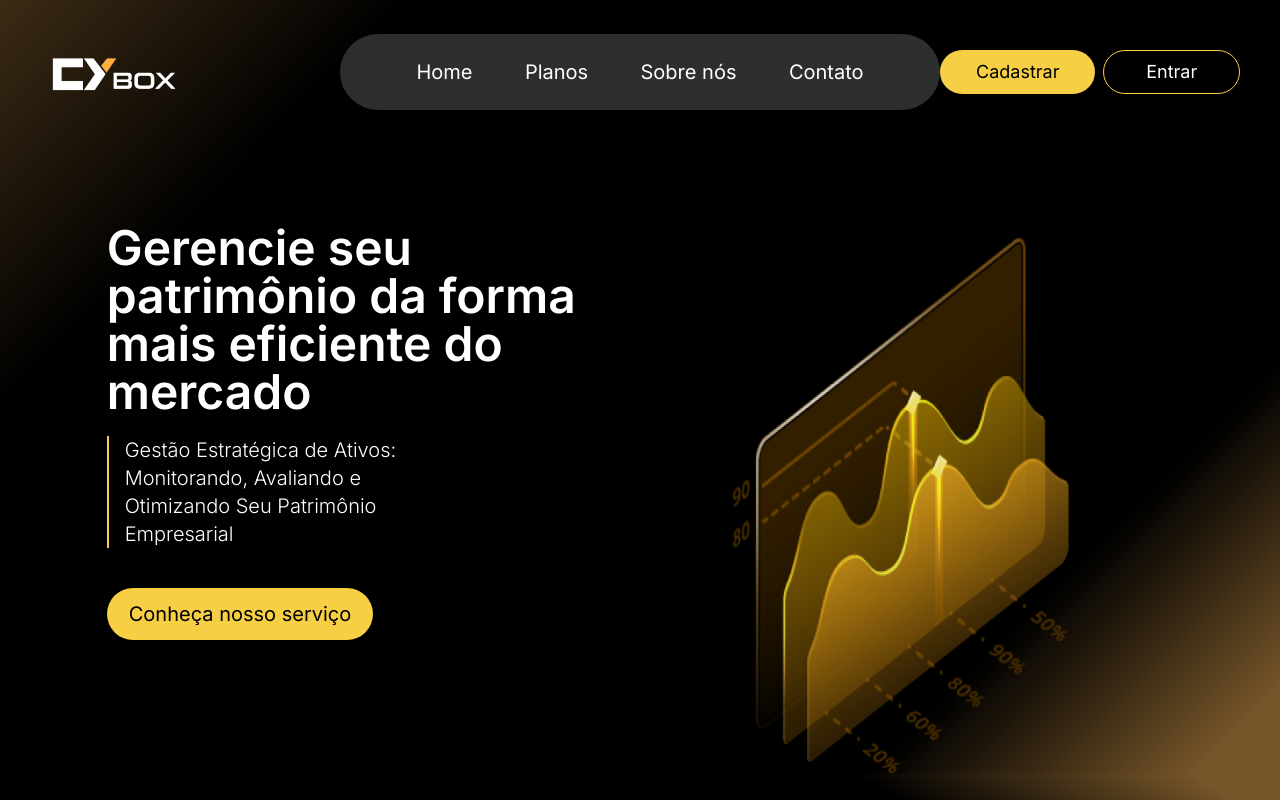
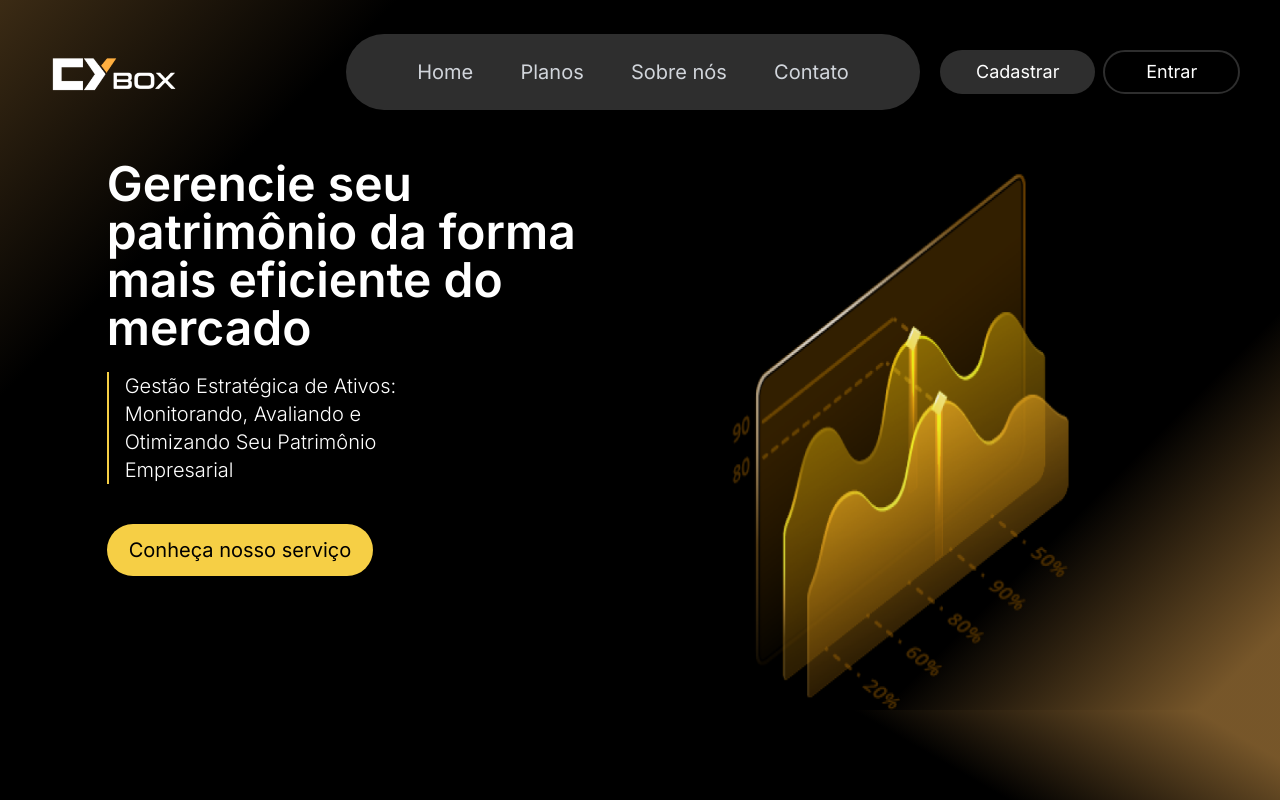
Before and after one commit to GitArthurMarchetti/cybox, a Next.js app: page / in a window 1280 px wide. Shown: the top 800 px of the page. Built offline with nearby package versions, Linux system fonts and the light colour scheme.

Commit message:
Update: scrollbar adicionado

```diff
--- a/package.json
+++ b/package.json
@@ -21,6 +21,7 @@
     "react-dom": "^18",
     "react-icons": "^5.3.0",
     "tailwind-merge": "^2.5.2",
+    "tailwind-scrollbar": "^3.1.0",
     "tailwindcss-animate": "^1.0.7"
   },
   "devDependencies": {
--- a/src/app/components/Navigation/navbar.tsx
+++ b/src/app/components/Navigation/navbar.tsx
@@ -12,22 +12,22 @@ export default function Navbar({ type }: navProps) {
         <>
             {type == "1" ? (
                 <>
-                    <header >
-                        <nav className=' flex items-center w-full justify-between px-10 '>
+                    <header className='fixed top-0 left-0 w-full z-50'>
+                        <nav className=' flex items-center w-full gap-5 px-10 '>
                             <div className='w-[25%]'>
                                 <Image className='w-36' alt='Logo nav' src={logoNav} />
                             </div>
-                            <div className='bg-[#2E2E2E] w-2/4 flex justify-evenly text-xl text-white p-6 rounded-full'>
-                                <a className=' transition- duration-300  hover:font-semibold' href="">Home</a>
-                                <a className=' transition- duration-300  hover:font-semibold' href="">Planos</a>
-                                <a className=' transition- duration-300  hover:font-semibold' href="">Sobre nós</a>
-                                <a className=' transition- duration-300  hover:font-semibold' href="">Contato</a>
+                            <div className='bg-[#2E2E2E] w-2/4 flex justify-evenly text-xl text-gray-300  p-6 rounded-full sm:w-4/8 lg:w-2/8'>
+                                <a className=' transition- duration-300 hover:text-white' href="">Home</a>
+                                <a className=' transition- duration-300 hover:text-white' href="">Planos</a>
+                                <a className=' transition- duration-300 hover:text-white' href="">Sobre nós</a>
+                                <a className=' transition- duration-300 hover:text-white' href="">Contato</a>
                             </div>
                             <div className='w-[25%] flex justify-end gap-2 '>
 
-                                <button className='bg-[#F6CF45] text-black w-40 hover:bg-[#F1fF14] transition-all duration-300 h-11 px-9  text-lg rounded-full'>Cadastrar</button>
+                                <button className='bg-[#2E2E2E] text-white w-40 hover:bg-[#F6CF45] hover:text-black  transition-all duration-300 h-11 px-9  text-lg rounded-full'>Cadastrar</button>
 
-                                <button className='border-[#F6CF45] border-solid text-white border w-40 transition-all  duration-300 hover:bg-[#F1aF45] h-11 px-9  text-lg rounded-full'>Entrar</button>
+                                <button className='border-[#2E2E2E] hover:border-[#F6CF45] border-2 border-solid text-white w-40 transition-all  duration-300 hover:bg-[#F6CF45] hover:text-black h-11 px-9  text-lg rounded-full'>Entrar</button>
                             </div>
                         </nav>
                     </header>
--- a/src/app/globals.css
+++ b/src/app/globals.css
@@ -49,3 +49,25 @@ body {
             rgba(252, 183, 88, 0.47) 96%);
 
 }
+
+/* Personalize a barra de rolagem */
+.scrollbar-thin {
+    scrollbar-width: thin; /* Para Firefox */
+  }
+
+  .scrollbar-thumb-gray-700 {
+    scrollbar-color: #4a4a4a #e0e0e0; /* Para Firefox */
+  }
+
+  ::-webkit-scrollbar {
+    width: 8px;
+  }
+
+  ::-webkit-scrollbar-thumb {
+    background-color: #F6CF45;
+    border-radius: 8px;
+  }
+
+  ::-webkit-scrollbar-track {
+    background-color: transparent;
+  }
--- a/src/app/layout.tsx
+++ b/src/app/layout.tsx
@@ -16,7 +16,7 @@ export default function RootLayout({
 }>) {
   return (
     <html lang="pt-br">
-      <body className={`${inter.className} flex flex-col h-screen`}>
+      <body className={`${inter.className} flex flex-col h-screen scrollbar-thin scrollbar-thumb-yellow-700`}>
         <main className="flex-1">{children}</main>
       </body>
     </html>
--- a/src/app/page.tsx
+++ b/src/app/page.tsx
@@ -28,7 +28,7 @@ export default function Home() {
         <section className="fundoHome">
           <Navbar type="1" />
 
-          <div className="flex w-10/12 mt-20 m-auto justify-center items-start">
+          <div className="flex w-10/12 mt-40 m-auto justify-center items-start">
             <div className="w-1/2 flex  flex-col">
               <h1 className="text-5xl font-semibold text-white w-full">
                 Gerencie seu patrimônio da forma mais eficiente do mercado
--- a/tailwind.config.ts
+++ b/tailwind.config.ts
@@ -34,7 +34,10 @@ const config = {
       },
     },
   },
-  plugins: [require("tailwindcss-animate")],
+  plugins: [
+    require("tailwindcss-animate"),
+    require('tailwind-scrollbar'),
+  ],
 } satisfies Config
 
 export default config
```
Also changed, not shown: 1 other file (tests, documents, lock files or other folders).
